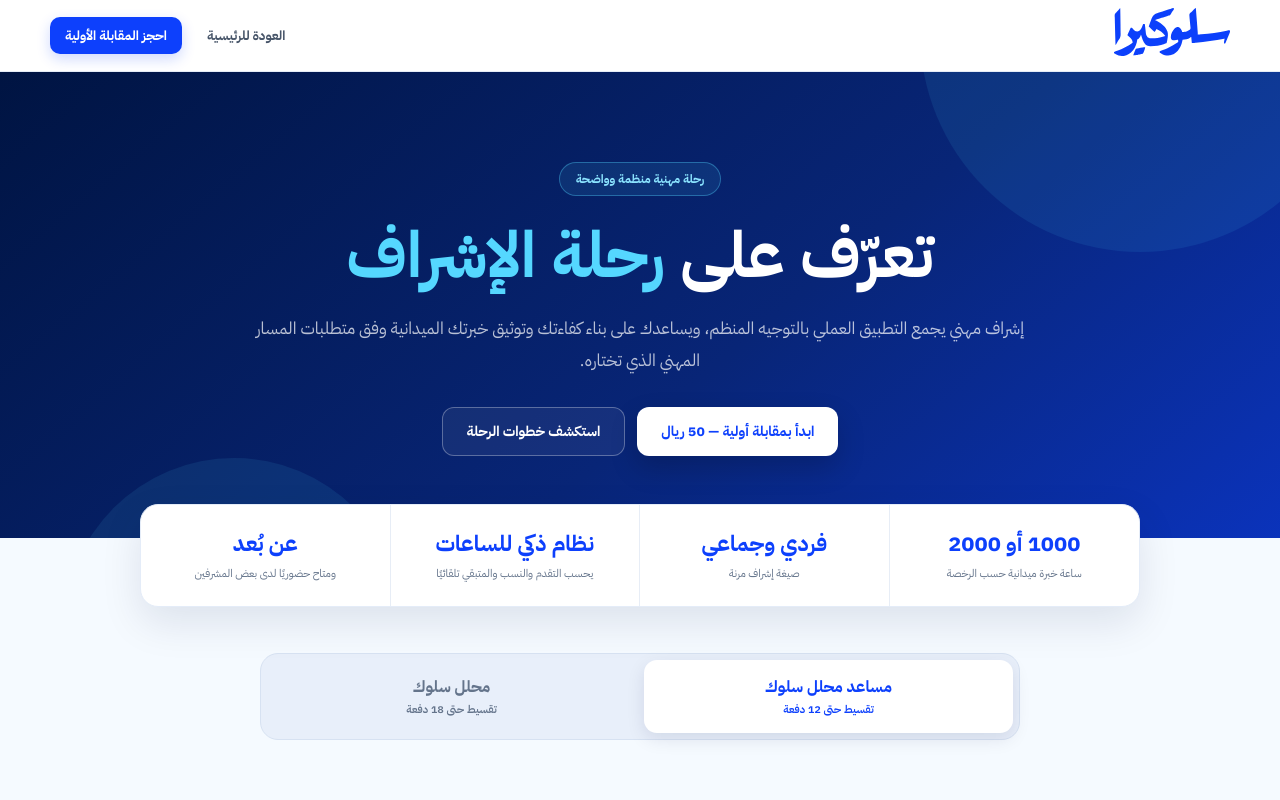
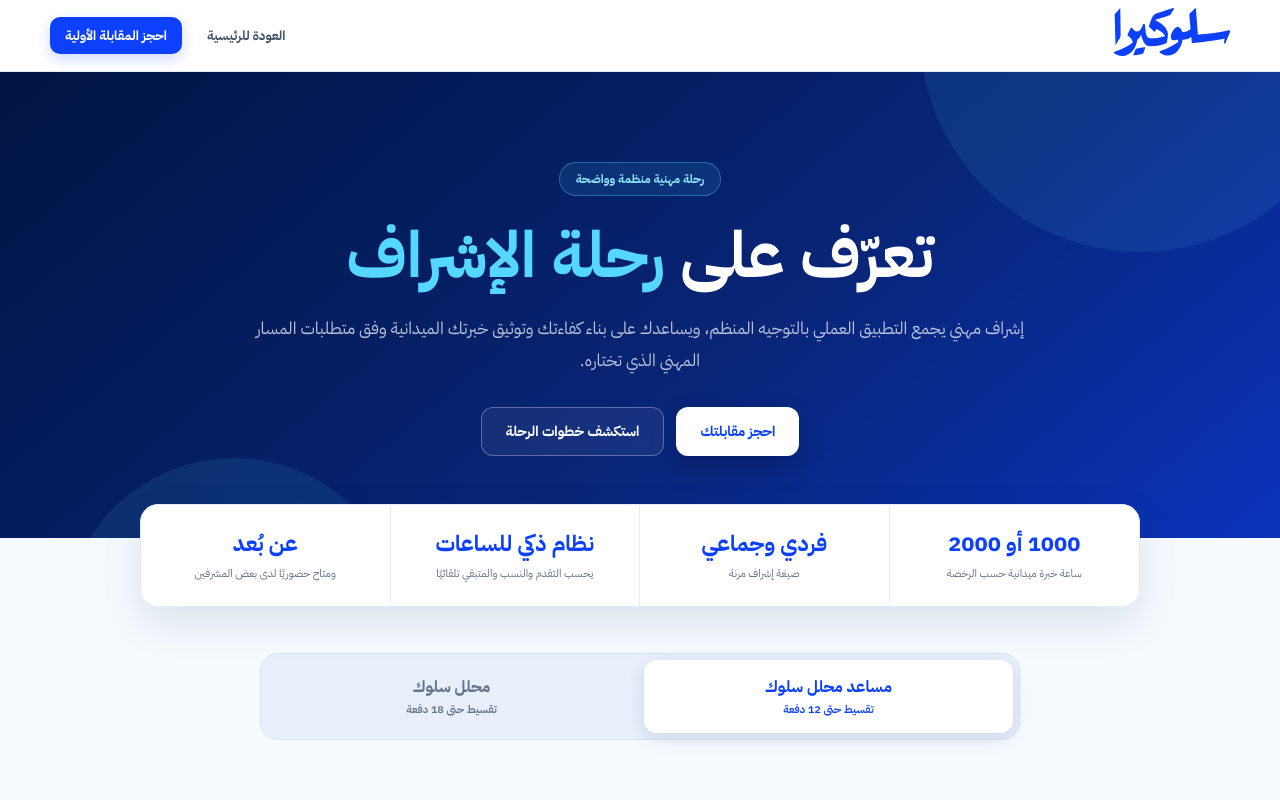
Before and after one commit to Wida3tk/Super, a Next.js app: page /en/supervision-journey in a window 1280 px wide. Shown: the top 800 px of the page. Built offline with nearby package versions, Linux system fonts and the light colour scheme.

Commit message:
Remove interview price from supervision journey

```diff
--- a/src/app/[locale]/supervision-journey/page.tsx
+++ b/src/app/[locale]/supervision-journey/page.tsx
@@ -131,7 +131,7 @@ export default async function SupervisionJourneyPage({ params }: Props) {
         </p>
         <div className="hero-actions">
           <Link className="btn btn-primary" href={`/${locale}#supervisors`}>
-            ابدأ بمقابلة أولية — 50 ريال
+            احجز مقابلتك
           </Link>
           <a className="btn btn-ghost" href="#journey">
             استكشف خطوات الرحلة
```
